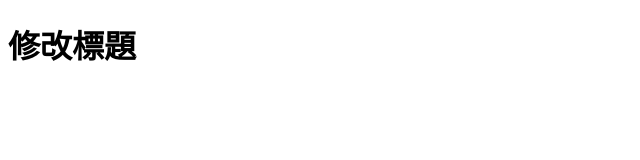
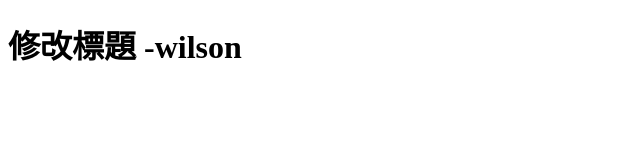
Before and after one commit to wi0821/test, a plain HTML site: page index.html in a window 1280 px wide. Shown: the whole page, without its empty margins (0-640 px from the left). Drawn offline with Linux system fonts and the light colour scheme.

Commit message:
修改h1文字

```diff
--- a/index.html
+++ b/index.html
@@ -3,9 +3,9 @@
 <head>
     <meta charset="UTF-8">
     <meta name="viewport" content="width=device-width, initial-scale=1.0">
-    <title>Document</title>
+    <title>修改 title</title>
 </head>
 <body>
-    <h1>修改標題</h1>
+    <h1>修改標題 -wilson</h1>
 </body>
 </html>
```
